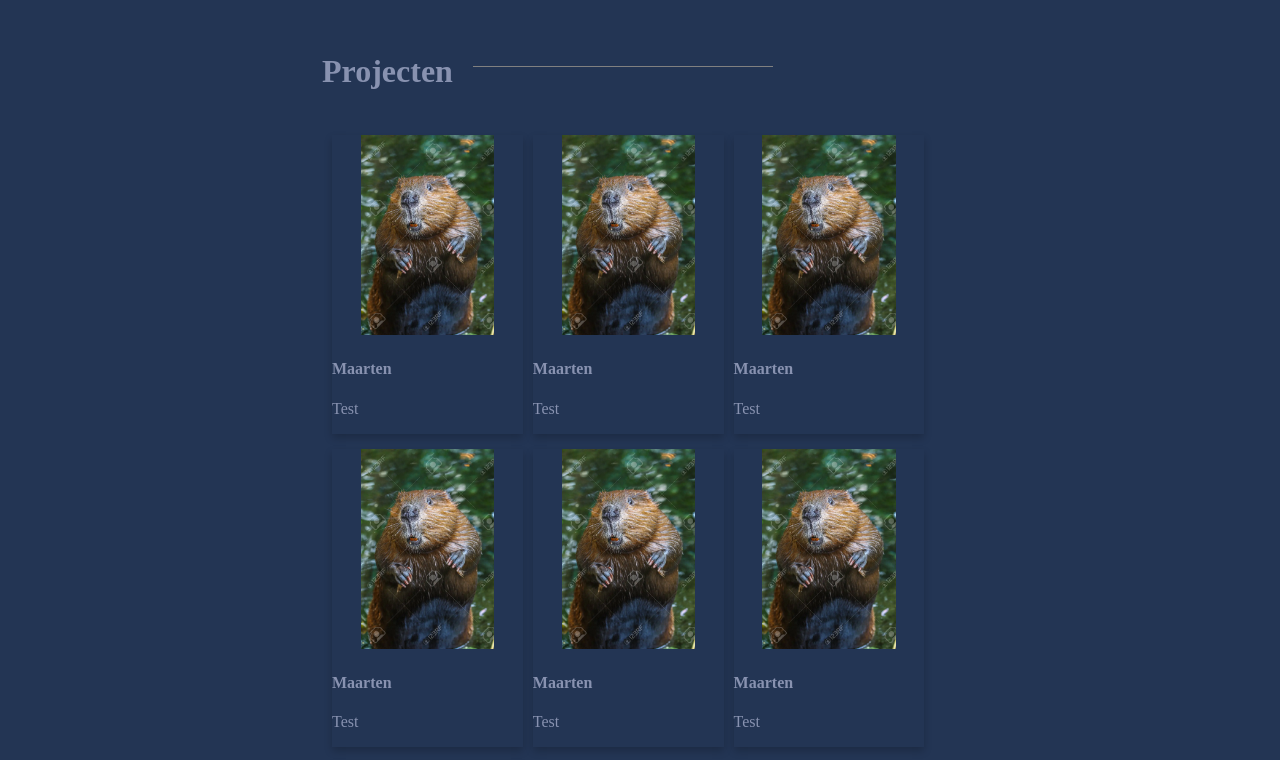
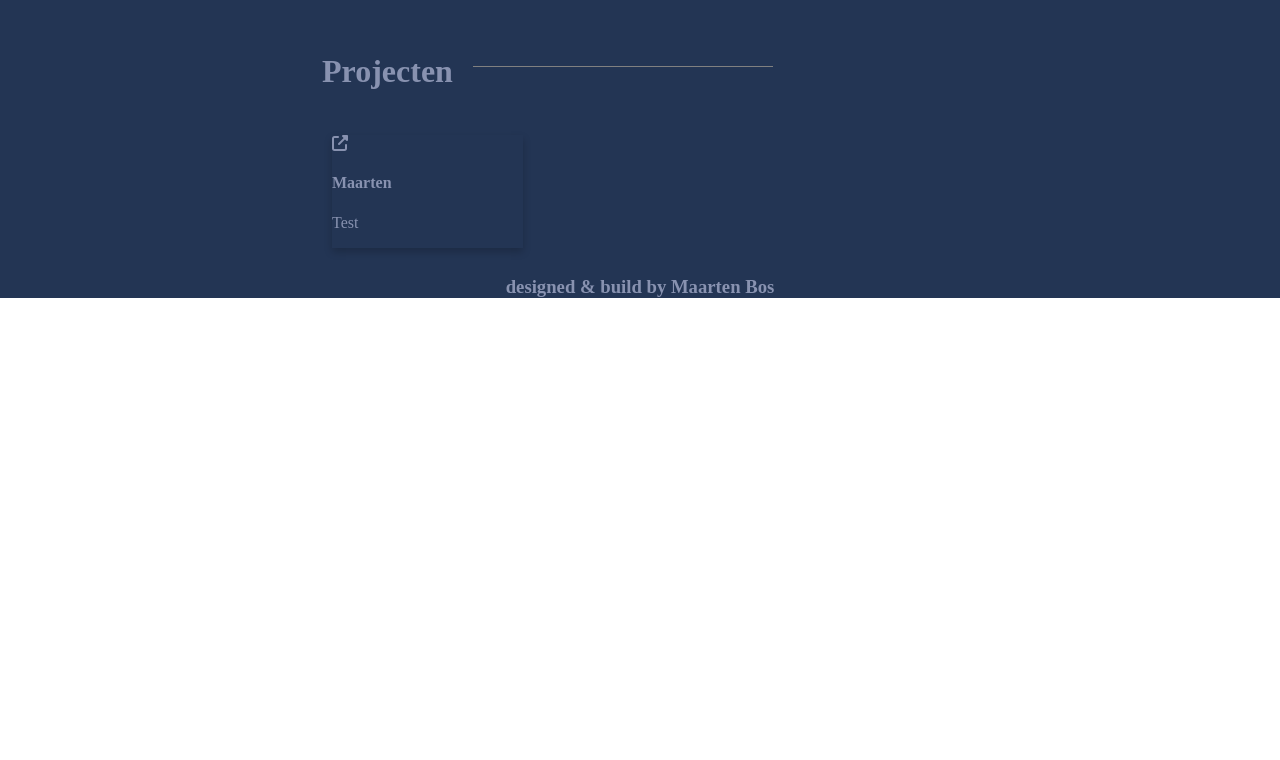
Before and after one commit to SalamanderKip/portfolio, a React (Create React App) app: page / in a window 1280 px wide. Shown: the part 1480-2240 px from the top of the page. After the commit the page ends 1778 px from the top, so only its background shows below. Built offline with nearby package versions, Linux system fonts and the light colour scheme.

Commit message:
navbar compenent

```diff
--- a/src/App.js
+++ b/src/App.js
@@ -1,12 +1,11 @@
 import React, { Component } from "react";
+
 import {
     Route,
     Routes,
-    NavLink,
     HashRouter
 } from "react-router-dom";
-import { HashLink as Link } from 'react-router-hash-link';
-
+import Navbar from './components/Navbar';
 import ContactScreen from './Screens/Pages/ContactScreen';
 import MainScreen from './Screens/Pages/MainScreen';
 import './assets/style.css';
@@ -16,23 +15,13 @@
         return (
             <>
                 <HashRouter>
-                    <nav>
-                        <img id="logo" src="LogoPortfoliow512.png" alt="Logo"></img>
-                        <ul>
-                            <li className="item-nav"><NavLink to="/">Home</NavLink></li>
-                            <li className="item-nav"><NavLink to="/contact">Contact</NavLink></li>
-                            <li className="item-nav"><Link to="/#aboutme">About</Link></li>
-                            <li className="item-nav"><Link to="/#projects">Projects</Link></li>
-                            <li id="CV-nav"><a href="/CV_MaartenBos.pdf" target="_blank">CV</a></li>
-                        </ul>
+                    <Navbar/>
                     <div className="content">
                         <Routes>
                             <Route path="/" element={<MainScreen />} />
                             <Route path="/contact" element={<ContactScreen />} />
                         </Routes>
                     </div>
-                    </nav>
-
                 </HashRouter>
             </>
         )
--- a/src/Screens/Pages/MainScreen.js
+++ b/src/Screens/Pages/MainScreen.js
@@ -43,50 +43,8 @@
                         <section id="projects">
                             <h2 className='main-project'>Projecten</h2>
                             <div className="card-item">
-                                <img className="project1" src="bever.png" alt="Project"></img>
                                 <div className="testt">
-                                    <h4>Maarten</h4>
-                                    <p>Test</p>
-                                </div>
-                            </div>
-                            <div className="card-item">
-                                <img className="project1" src="bever.png" alt="Project"></img>
-                                <div className="testt">
-                                    <h4>Maarten</h4>
-                                    <p>Test</p>
-                                </div>
-                            </div>
-                            <div className="card-item">
-                                <img className="project1" src="bever.png" alt="Project"></img>
-                                <div className="testt">
-                                    <h4>Maarten</h4>
-                                    <p>Test</p>
-                                </div>
-                            </div>
-                            <div className="card-item">
-                                <img className="project1" src="bever.png" alt="Project"></img>
-                                <div className="testt">
-                                    <h4>Maarten</h4>
-                                    <p>Test</p>
-                                </div>
-                            </div>
-                            <div className="card-item">
-                                <img className="project1" src="bever.png" alt="Project"></img>
-                                <div className="testt">
-                                    <h4>Maarten</h4>
-                                    <p>Test</p>
-                                </div>
-                            </div>
-                            <div className="card-item">
-                                <img className="project1" src="bever.png" alt="Project"></img>
-                                <div className="testt">
-                                    <h4>Maarten</h4>
-                                    <p>Test</p>
-                                </div>
-                            </div>
-                            <div className="card-item">
-                                <img className="project1" src="bever.png" alt="Project"></img>
-                                <div className="testt">
+                                    <i class="fas fa-external-link-alt"></i>
                                     <h4>Maarten</h4>
                                     <p>Test</p>
                                 </div>
--- a/src/components/Navbar.js
+++ b/src/components/Navbar.js
@@ -1,18 +1,43 @@
-import React from 'react';
+import React, {
+    Component
+} from 'react';
+import {
+    Link,
+    NavLink
+} from 'react-router-dom';
 
-export const Navbar = () => {
+// export const Navbar = () => {
+//     return (
+//         <nav>
+//             <img id="logo" src="LogoPortfoliow512.png" alt="Logo"></img>
+//             <ul>
+//                 <li className="item-nav"><NavLink to="/">Home</NavLink></li>
+//                 <li className="item-nav"><NavLink to="/contact">Contact</NavLink></li>
+//                 <li className="item-nav"><Link to="/#aboutme">About</Link></li>
+//                 <li className="item-nav"><Link to="/#projects">Projects</Link></li>
+//                 <li id="CV-nav"><a href="/CV_MaartenBos.pdf" target="_blank">CV</a></li>
+//             </ul>
+//         </nav>
+//     );
+// };
+
+class Navbar extends Component {
+    render() {
         return (
+            <>
                 <nav>
-            <div id="nav-bar-main">
                     <img id="logo" src="LogoPortfoliow512.png" alt="Logo"></img>
-                <ul id="nav">
-                    <li className="item-nav"><a href="/">Home</a></li>
-                    <li className="item-nav"><a href="#aboutme">About</a></li>
-                    <li className="item-nav"><a href="#projects">Projects</a></li>
-                    <li className="item-nav"><a href="/contact">Contact</a></li>
+                    <ul>
+                        <li className="item-nav"><NavLink to="/">Home</NavLink></li>
+                        <li className="item-nav"><NavLink to="/contact">Contact</NavLink></li>
+                        <li className="item-nav"><Link to="/#aboutme">About</Link></li>
+                        <li className="item-nav"><Link to="/#projects">Projects</Link></li>
                         <li id="CV-nav"><a href="/CV_MaartenBos.pdf" target="_blank">CV</a></li>
                     </ul>
-            </div>
                 </nav>
+            </>
         );
     };
+};
+
+export default Navbar
```
Also changed, not shown: 1 other file (tests, documents, lock files or other folders). Lines whose indentation alone changed are shown as unchanged.
